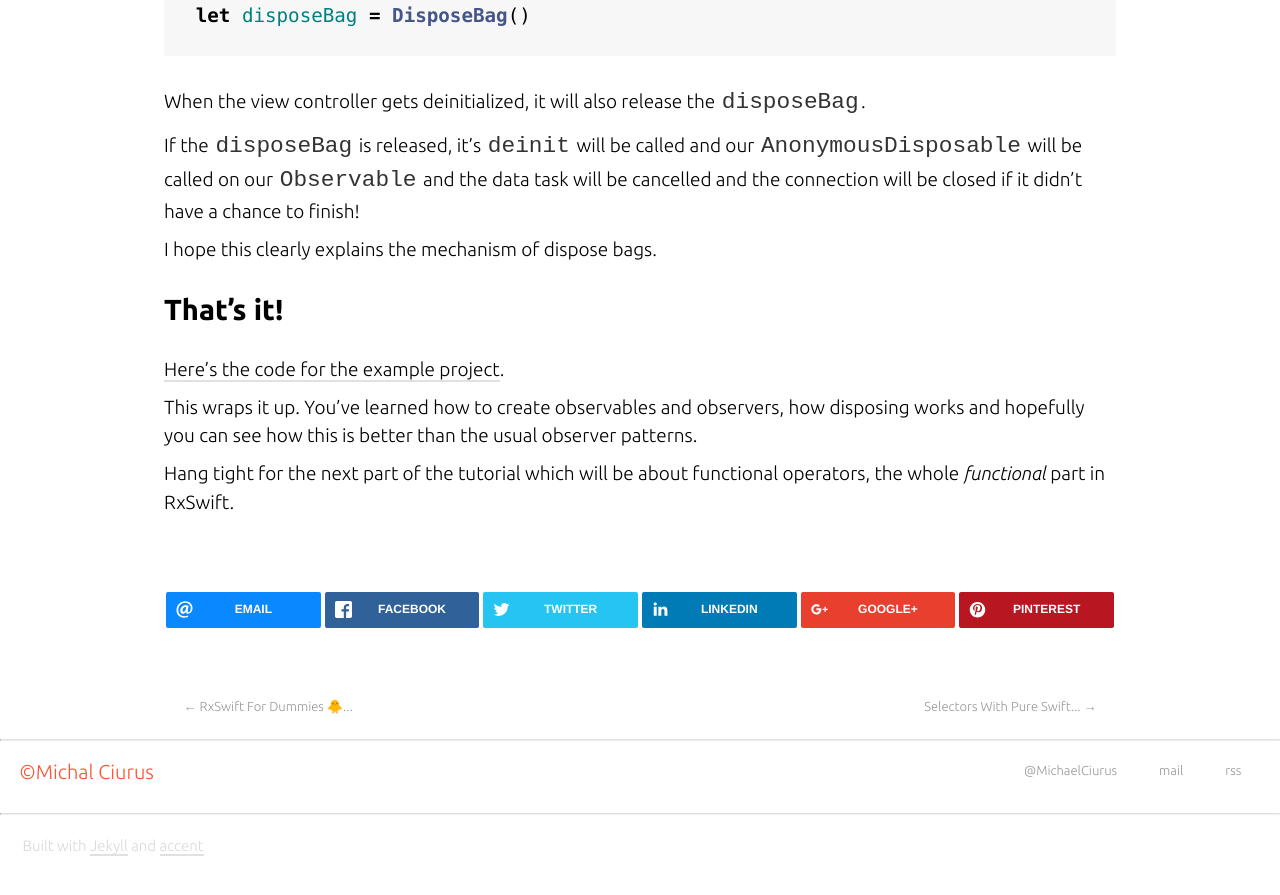
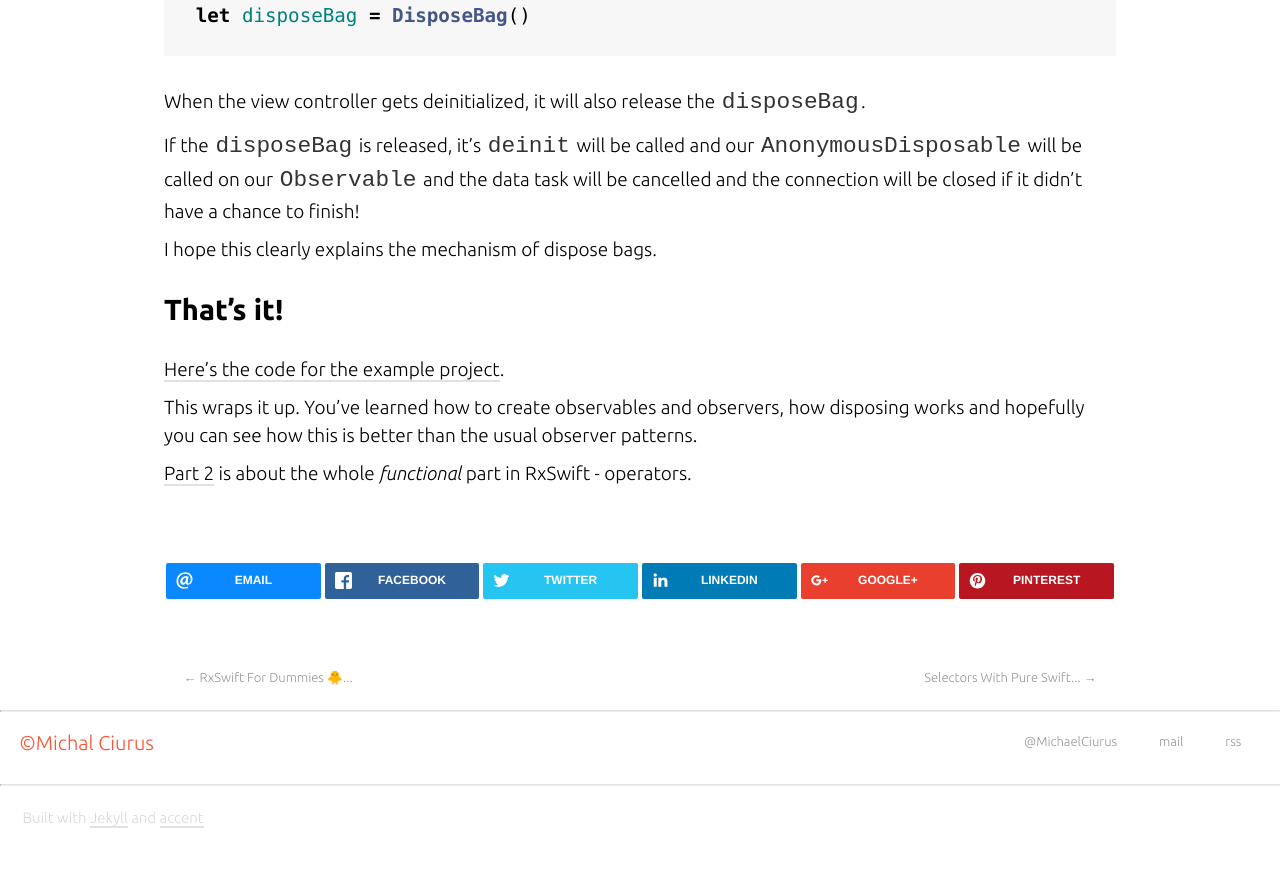
Before and after one commit to michalciurus/michalciurus.github.io, a Jekyll site: the page built from _posts/2016-07-16-RxSwift-for-dummies-#1-Observables.markdown, in a window 1280 px wide and 900 px high, scrolled down 10259 px. Shown: the top 895 px of the window. Built offline with Jekyll 4.4.1, drawn with Linux system fonts in a browser that asks for light colours; nearby versions of some CDN libraries; after the commit the page ends 11130 px from its top, so only the background shows below that.

Commit message:
no message

```diff
--- a/_posts/2016-07-16-RxSwift-for-dummies-#1-Observables.markdown
+++ b/_posts/2016-07-16-RxSwift-for-dummies-#1-Observables.markdown
@@ -349,4 +349,4 @@ I hope this clearly explains the mechanism of dispose bags.
 
 This wraps it up. You've learned how to create observables and observers, how disposing works and hopefully you can see how this is better than the usual observer patterns.
 
-Hang tight for the next part of the tutorial which will be about functional operators, the whole *functional* part in RxSwift.
+[Part 2](http://swiftpearls.com/RxSwift-for-dummies-2-Operators.html) is about the whole *functional* part in RxSwift - operators.
```
Also changed, not shown: _posts/2016-07-21-RxSwift-for-dummies-#2-Operators.md (+1 -1 lines).
